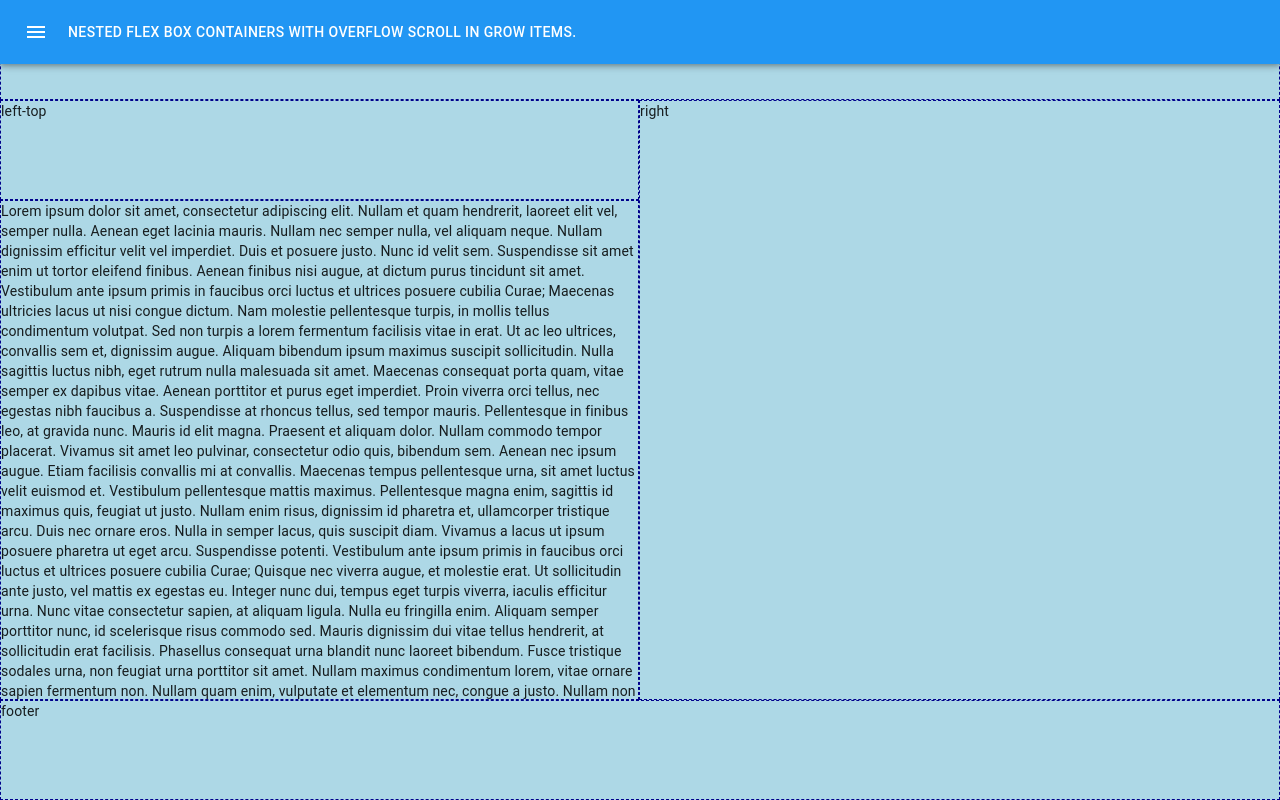
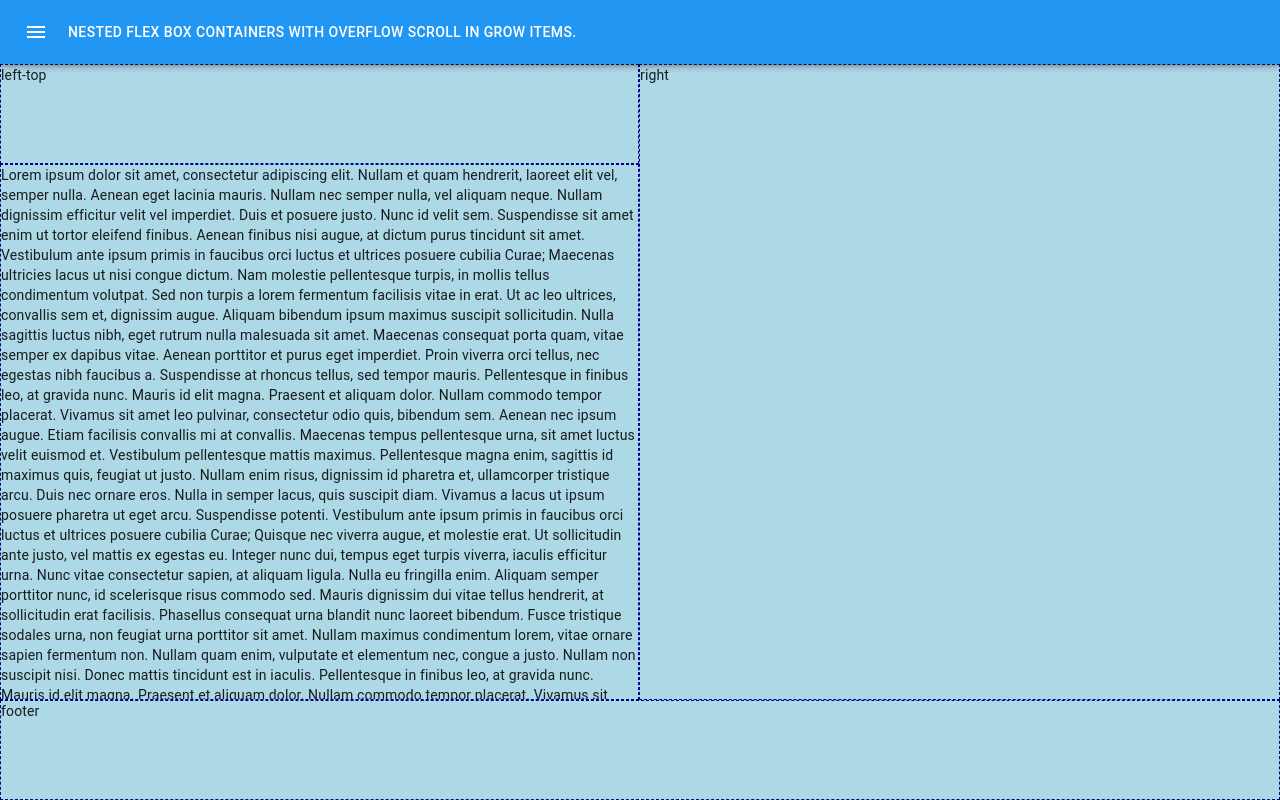
Before and after one commit to cyrfer/cra-mui-flex-scroll, a React (Create React App) app: page / in a window 1280 px wide. Built offline with nearby package versions, Linux system fonts and the light colour scheme.

Commit message:
trying to use MUI Grid for nesting, but it is not working.

```diff
--- a/src/App.js
+++ b/src/App.js
@@ -9,6 +9,7 @@ import { ThemeProvider } from '@material-ui/styles';
 import { createMuiTheme } from '@material-ui/core/styles';
 import { BrowserRouter as Router, Route } from 'react-router-dom';
 import { withStyles } from '@material-ui/styles';
+import Grid from '@material-ui/core/Grid';
 import Header from './components/Header';
 
 const bodyStyles = theme => ({
@@ -47,16 +48,26 @@ let theme = createMuiTheme({
 });
 window.theme = theme;
 
+const demoStyles = {
+  fullHeight: {
+    height: '100%',
+    // 'flex-wrap': 'nowrap',
+  },
+  row: {
+    'min-height': 0,
+  }
+}
 
-const Demo = () => {
+//<div class="container column full-height">
+const Demo = withStyles(demoStyles)(({classes}) => {
   return (
-<div class="container column full-height">
-
+<Grid container direction="column" className={classes.fullHeight}>
 <div class="item" id="top">
-    top
+    top - covered by Header
 </div>
 
-<div class="grow container row" id="middle">
+  {/* <Grid container direction="row" className={classes.row}> */}
+  <div class="grow container row" id="middle">
     <div class="grow container column" id="left">
         <div class="item" id="left-top">
             left-top
@@ -69,14 +80,15 @@ const Demo = () => {
     <div class="item grow" id="right">
         right
     </div>
-</div>
+  {/* </Grid> */}</div>
 
 <div class="item" id="footer">
     footer
 </div>
-</div>
+</Grid>
   )
-}
+})
+//</div>
 
 function App() {
   return (
--- a/src/flex.css
+++ b/src/flex.css
@@ -37,7 +37,10 @@ body,
     flex: 1;
 }
 
-#top,
+#top {
+    flex-basis: 64px;
+}
+
 #footer,
 #left-top {
     flex-basis: 100px;
```
